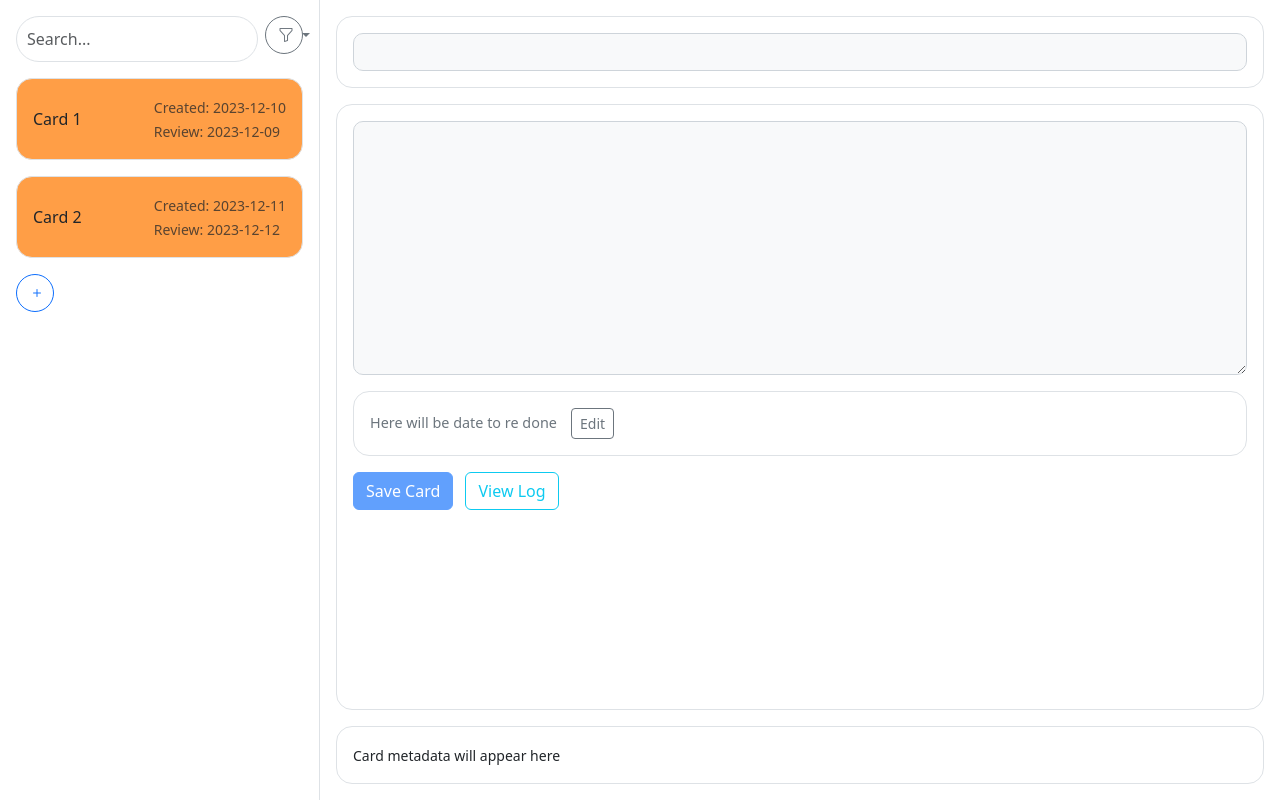
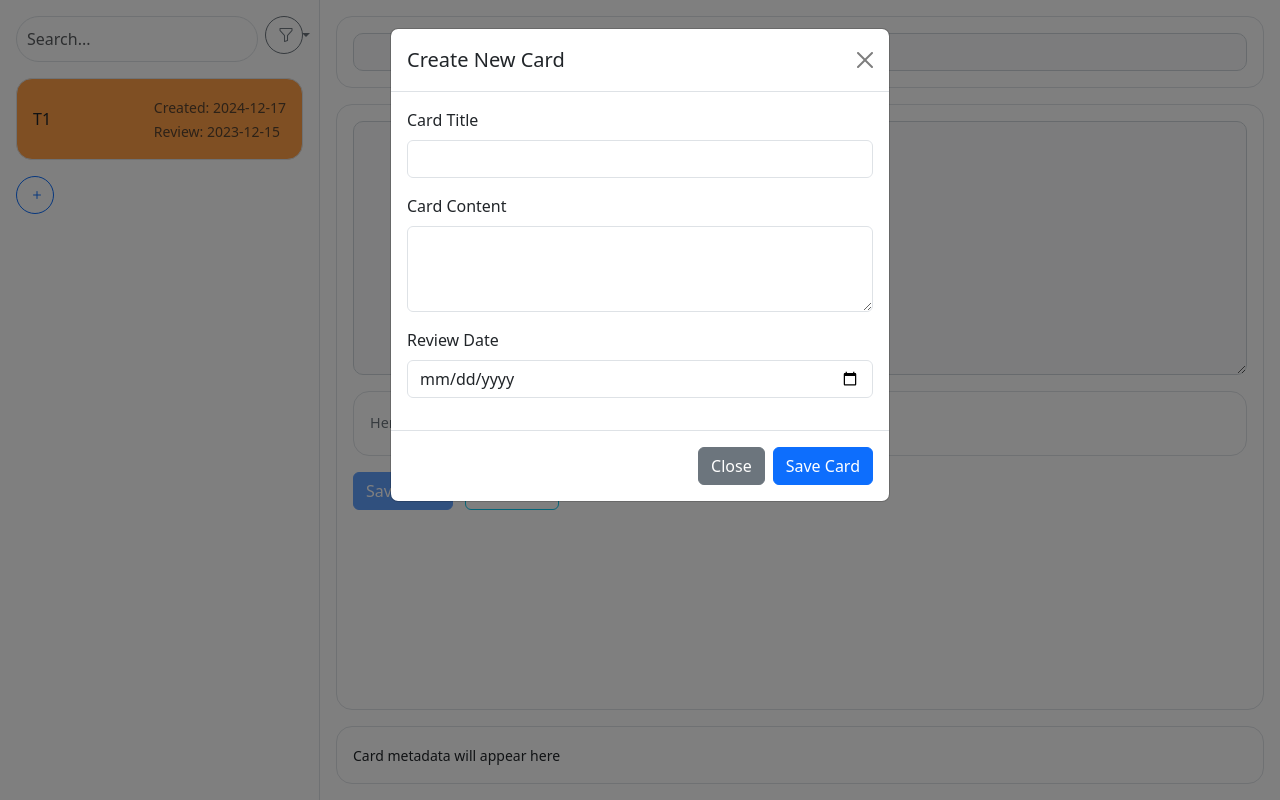
Before and after one commit to AlexBaurer/drtool, a FastAPI app: page / in a window 1280 px wide, after a click that opens the changed part. Run offline with FastAPI, Linux system fonts and the light colour scheme.

Commit message:
refactor all files

```diff
--- a/main.py
+++ b/main.py
@@ -1,21 +1,59 @@
-from fastapi import FastAPI, Request
+from fastapi import FastAPI, HTTPException, Request
+from pydantic import BaseModel
+from typing import List
+from fastapi.staticfiles import StaticFiles
+from fastapi.templating import Jinja2Templates
 from fastapi.responses import HTMLResponse
-from fastapi.templating import Jinja2Templates
-from fastapi.staticfiles import StaticFiles
-from datetime import date
+from datetime import date, datetime
 
 app = FastAPI()
 
-# Указываем папки для шаблонов и статических файлов
+
+
+app.mount("/static", StaticFiles(directory="static"), name="static")
+
+# Инициализация Jinja2
 templates = Jinja2Templates(directory="templates")
-app.mount("/static", StaticFiles(directory="static"), name="static")
+
+class NewCard(BaseModel):
+    title: str
+    content: str
+    date_review: str
+
+class Card(NewCard):
+    id: int
+    created_at: datetime
+    updated_at: datetime
+    author: str
+
+# Данные временно хранятся в памяти
+cards = [
+    Card(id=0, title="T1", content="c1", created_at=datetime.now(), updated_at=datetime.now(), date_review="2023-12-15", author="au1"),
+]
+
+@app.get("/api/cards", response_model=List[Card])
+async def get_cards():
+    return cards
+
+@app.post("/api/cards", response_model=Card)
+async def create_card(card: NewCard):
+    card = Card(title=card.title, content=card.content, date_review=card.date_review,
+         id=max(c.id for c in cards) + 1 if cards else 1, created_at=datetime.now(),
+         updated_at=datetime.now(), author='kek')
+    cards.append(card)
+    return card
+
+@app.put("/api/cards/{card_id}")
+async def update_card(card_id: int, updated_card: Card):
+    for idx, card in enumerate(cards):
+        if card.id == card_id:
+            cards[idx].title = updated_card.title
+            cards[idx].content = updated_card.content
+            cards[idx].date_review = updated_card.date_review
+            cards[idx].updated_at = datetime.now()
+            return updated_card
+    raise HTTPException(status_code=404, detail="Card not found")
 
 @app.get("/", response_class=HTMLResponse)
 async def read_root(request: Request):
-    # Данные для карточек
-    cards = [
-        {"id": 1, "title": "Card 1", "content": "Content for card 1", "createdAt": "2023-12-10", "reviewDate": "2023-12-09"},
-        {"id": 2, "title": "Card 2", "content": "Content for card 2", "createdAt": "2023-12-11", "reviewDate": "2023-12-12"}
-    ]
-    current_date = str(date.today())
-    return templates.TemplateResponse("index.html", {"request": request, "cards": cards, "current_date": current_date})
+    return templates.TemplateResponse("index.html", {"request": request})
--- a/static/js/app.js
+++ b/static/js/app.js
@@ -1,4 +1,4 @@
-document.addEventListener('DOMContentLoaded', function () {
+document.addEventListener('DOMContentLoaded', async function () {
     const cardList = document.getElementById('cardList');
     const searchInput = document.getElementById('searchInput');
     const editableCardTitle = document.getElementById('editableCardTitle');
@@ -6,134 +6,198 @@ document.addEventListener('DOMContentLoaded', function () {
     const saveCardButton = document.getElementById('saveCardButton');
     const viewLogButton = document.getElementById('viewLogButton');
     const cardMetadata = document.getElementById('cardMetadata');
-    const currentDate = "{{ current_date }}";  // Дата, переданная из FastAPI (через Jinja2)
+    const dateReviewField = document.getElementById('dateReview');
+    const saveNewCardButton = document.getElementById('saveNewCard');
+    const newCardTitleInput = document.getElementById('newCardTitle');
+    const newCardContentInput = document.getElementById('newCardContent');
+    const newCardReviewDate = document.getElementById("newCardReviewDate");
+    const editReviewDate = document.getElementById('editReviewDate');
 
-    const cards = JSON.parse(`{{ cards|tojson|safe }}`);  // Данные карточек, переданные из FastAPI (через Jinja2)
-    let cardLogs = [];
     let currentCard = null;
 
-    // Функция для отображения карточек в левой панели
-    function renderCards(filter = '') {
+    async function fetchCards() {
+        const response = await fetch('/api/cards');
+        if (!response.ok) {
+            alert('Failed to fetch cards.');
+            return [];
+        }
+        return await response.json();
+    }
+
+    async function saveCard(card) {
+        console.log('API responseSC:', await fetch('/api/cards').then(res => res.json()));
+        const response = await fetch(`/api/cards/${card.id}`, {
+            method: 'PUT',
+            headers: {
+                'Content-Type': 'application/json'
+            },
+            body: JSON.stringify(card)
+        });
+
+        if (!response.ok) {
+            alert('Failed to save card.');
+        }
+    }
+
+    async function createNewCard(title, content, dateReview) {
+        console.log('API responseCNC:', await fetch('/api/cards').then(res => res.json()));
+        const response = await fetch('/api/cards', {
+            method: 'POST',
+            headers: {
+                'Content-Type': 'application/json'
+            },
+            body: JSON.stringify({
+                title: title,
+                content: content,
+                date_review: dateReview
+            })
+        });
+
+        if (!response.ok) {
+            alert('Failed to create a new card.');
+            const error = await response.json();
+            console.error('Server error:', error);
+        }
+    }
+
+    async function renderCards(filter = '') {
+        const cards = await fetchCards();
+        console.log('API responseRC:', await fetch('/api/cards').then(res => res.json()));
+
         cardList.innerHTML = '';
         cards
             .filter(card => card.title.toLowerCase().includes(filter.toLowerCase()))
             .forEach(card => {
                 const cardElement = document.createElement('div');
-                cardElement.className = 'p-3 rounded-4 border card-item d-flex justify-content-between align-items-center ' +
-                                        (card.reviewDate < currentDate ? 'review-date-warning' : '');
+                const formattedDateObj = new Date(card.created_at);
+                const formattedDate = formattedDateObj.toISOString().split("T")[0];
+//                cardElement.textContent = `${card.title} (Created: ${card.created_at}, Review: ${card.date_review})`;
+                cardElement.className = `p-3 rounded-4 border card-item d-flex justify-content-between align-items-center
+                 ${new Date(card.date_review) < new Date() ? 'review-date-warning' : ''}`;
                 cardElement.dataset.cardId = card.id;
+
                 cardElement.innerHTML = `
-                    <div>${card.title}</div>
-                    <div class="text-muted">
-                        <small>Created: ${card.createdAt}</small><br>
-                        <small>Review: ${card.reviewDate || 'N/A'}</small>
-                    </div>
+                <div>${card.title}</div>
+                <div class="text-muted">
+                    <small>Created: ${formattedDate}</small><br>
+                    <small>Review: ${card.date_review || 'N/A'}</small>
+                </div>
                 `;
+
                 cardList.appendChild(cardElement);
+
+//                if (new Date(card.date_review) < new Date()) {
+//                    cardElement.classList.add('overdue');
+//                }
+
+                cardElement.addEventListener('click', () => selectCard(card));
             });
     }
 
-    // Обработчик клика по карточке в левой панели
-    cardList.addEventListener('click', function (e) {
-        if (e.target.classList.contains('card-item')) {
-            const cardId = parseInt(e.target.dataset.cardId);
-            currentCard = cards.find(card => card.id === cardId);
+    function selectCard(card) {
+        currentCard = card;
+        editableCardTitle.value = card.title;
+        editableCardContent.value = card.content;
+        dateReviewField.textContent = card.date_review;
+        editableCardTitle.disabled = false;
+        editableCardContent.disabled = false;
+        saveCardButton.disabled = false;
+        cardMetadata.textContent = `Created: ${card.created_at} | Last Updated: ${card.updated_at} | Author: ${card.author}`;
+    }
 
-            if (currentCard) {
-                editableCardTitle.value = currentCard.title;
-                editableCardContent.value = currentCard.content;
-                editableCardTitle.disabled = false;
-                editableCardContent.disabled = false;
-                saveCardButton.disabled = false;
+    saveCardButton.addEventListener('click', async function () {
+        if (currentCard) {
+            currentCard.title = editableCardTitle.value;
+            currentCard.content = editableCardContent.value;
+            currentCard.date_review = dateReviewField.textContent;
 
-                // Показать метаданные
-                cardMetadata.textContent = `Created: ${currentCard.createdAt} | Last Updated: ${currentCard.updatedAt} | Author: ${currentCard.author}`;
-            }
+            await saveCard(currentCard);
+            renderCards(searchInput.value);
         }
     });
 
-    // Сохранение изменений карточки
-    saveCardButton.addEventListener('click', function () {
-        if (currentCard) {
-            const oldTitle = currentCard.title;
-            const oldContent = currentCard.content;
+    saveNewCardButton.addEventListener('click', async function () {
+        const title = newCardTitleInput.value;
+        const content = newCardContentInput.value;
+        const dateReview = newCardReviewDate.value; // Default review date: today
 
-            currentCard.title = editableCardTitle.value;
-            currentCard.content = editableCardContent.value;
-            currentCard.updatedAt = new Date().toISOString().split('T')[0];
-
-            // Лог изменений
-            if (!currentCard.logs) {
-                currentCard.logs = [];
-            }
-
-            currentCard.logs.push({
-                timestamp: new Date().toISOString(),
-                action: 'Updated',
-                oldTitle: oldTitle,
-                newTitle: currentCard.title,
-                oldContent: oldContent,
-                newContent: currentCard.content
-            });
-
+        if (title && content) {
+            await createNewCard(title, content, dateReview);
             renderCards(searchInput.value);
-            alert('Card updated successfully!');
         }
     });
 
-    // Фильтрация карточек по тексту в поле поиска
-    searchInput.addEventListener('input', function() {
+    searchInput.addEventListener('input', function () {
         renderCards(searchInput.value);
     });
 
-    // Отображение логов изменений
-    viewLogButton.addEventListener('click', function () {
-        if (!currentCard || !currentCard.logs || currentCard.logs.length === 0) {
-            alert('No logs available for this card');
-        } else {
-            const logModalContent = currentCard.logs
-                .map(log => `
-                    <div class="p-2 border-bottom">
-                        <strong>Timestamp:</strong> ${log.timestamp}<br>
-                        <strong>Action:</strong> ${log.action}<br>
-                        <strong>Old Title:</strong> ${log.oldTitle || 'N/A'}<br>
-                        <strong>New Title:</strong> ${log.newTitle || 'N/A'}<br>
-                        <strong>Old Content:</strong> ${log.oldContent || 'N/A'}<br>
-                        <strong>New Content:</strong> ${log.newContent || 'N/A'}<br>
-                    </div>
-                `)
-                .join('');
-            alert(logModalContent);
+    editReviewDate.addEventListener('click', async function () {
+        if (!currentCard) {
+            alert('No card selected to edit.');
+            return;
         }
+
+        const newReviewDate = prompt('Enter a new review date (YYYY-MM-DD):', currentCard.reviewDate);
+        if (newReviewDate) {
+            // Проверяем формат даты
+            const isValidDate = /^\d{4}-\d{2}-\d{2}$/.test(newReviewDate);
+            if (!isValidDate) {
+                alert('Invalid date format. Please use YYYY-MM-DD.');
+                return;
+            }
+
+            const oldReviewDate = currentCard.reviewDate;
+            currentCard.reviewDate = newReviewDate;
+
+//            if (!currentCard.logs) {
+//                currentCard.logs = [];
+//            }
+//
+//            // Добавляем запись в лог о смене даты пересмотра
+//            currentCard.logs.push({
+//                timestamp: new Date().toISOString(),
+//                action: 'Review Date Updated',
+//                oldReviewDate: oldReviewDate,
+//                newReviewDate: currentCard.reviewDate
+//            });
+
+            // Обновляем отображение
+            document.getElementById('dateReview').textContent = `${currentCard.reviewDate}`;
+            currentCard.date_review = dateReviewField.textContent;
+            await saveCard(currentCard);
+            renderCards(searchInput.value);
+            alert('Review date updated successfully!');
+        }
+
     });
 
-    // Фильтрация карточек по просроченным
-    document.getElementById('filterOverdue').addEventListener('click', function() {
-        cards.sort((a, b) => {
-            const aIsOverdue = a.reviewDate < currentDate;
-            const bIsOverdue = b.reviewDate < currentDate;
-            return (aIsOverdue === bIsOverdue) ? 0 : aIsOverdue ? -1 : 1;
-        });
-        renderCards(searchInput.value);
-    });
-
-    // Фильтрация карточек по дате
-    document.getElementById('filterDate').addEventListener('click', function() {
-        cards.sort((a, b) => new Date(a.createdAt) - new Date(b.createdAt));
-        renderCards(searchInput.value);
-    });
-
-    // Фильтрация карточек по автору
-    document.getElementById('filterAuthor').addEventListener('click', function() {
-        cards.sort((a, b) => a.author.localeCompare(b.author));
-        renderCards(searchInput.value);
-    });
-
-    // Фильтрация карточек по алфавиту
-    document.getElementById('filterAlphabet').addEventListener('click', function() {
-        cards.sort((a, b) => a.title.localeCompare(b.title));
-        renderCards(searchInput.value);
-    });
+//    // Фильтрация карточек по просроченным
+//    document.getElementById('filterOverdue').addEventListener('click', function() {
+//        cards.sort((a, b) => {
+//            const aIsOverdue = a.reviewDate < currentDate;
+//            const bIsOverdue = b.reviewDate < currentDate;
+//            return (aIsOverdue === bIsOverdue) ? 0 : aIsOverdue ? -1 : 1;
+//        });
+//        renderCards(searchInput.value);
+//    });
+//
+//    // Фильтрация карточек по дате
+//    document.getElementById('filterDate').addEventListener('click', function() {
+//        cards.sort((a, b) => new Date(a.createdAt) - new Date(b.createdAt));
+//        renderCards(searchInput.value);
+//    });
+//
+//    // Фильтрация карточек по автору
+//    document.getElementById('filterAuthor').addEventListener('click', function() {
+//        cards.sort((a, b) => a.author.localeCompare(b.author));
+//        renderCards(searchInput.value);
+//    });
+//
+//    // Фильтрация карточек по алфавиту
+//    document.getElementById('filterAlphabet').addEventListener('click', function() {
+//        cards.sort((a, b) => a.title.localeCompare(b.title));
+//        renderCards(searchInput.value);
+//    });
 
     // Инициализация отображения карточек
     renderCards();
--- a/templates/index.html
+++ b/templates/index.html
@@ -33,7 +33,7 @@
                 <div class="d-flex flex-column gap-3 mb-3" id="cardList">
                     {% for card in cards %}
                     <div class="p-3 rounded-4 border card-item d-flex justify-content-between align-items-center
-                        {% if card.reviewDate < current_date %} review-date-warning {% endif %}"
+                        {% if card.date_review < current_date %} review-date-warning {% endif %}"
                         data-card-id="{{ card.id }}">
                         <div>{{ card.title }}</div>
                         <div class="text-muted">
@@ -56,7 +56,8 @@
                     <textarea id="editableCardContent" class="form-control mb-3" rows="10" disabled></textarea>
                     <div class="p-3 rounded-4 border">
                         <small id="dateReview">Here will be date to re done</small>
-                        <button class="btn btn-outline-secondary btn-sm" id="editReviewDate">Edit</button>
+                        <button class="btn btn-outline-secondary btn-sm" id="editReviewDate"
+                                aria-label="New Review Date" data-bs-toggle="modal" data-bs-target="#datePickerModal">Edit</button>
                     </div>
                     <button class="btn btn-primary mt-3" id="saveCardButton" disabled>Save Card</button>
                     <button class="btn btn-outline-info mt-3 ms-2" id="viewLogButton">View Log</button>
@@ -68,6 +69,74 @@
         </div>
     </div>
     </div>
+
+    <!-- New Card Modal -->
+    <div class="modal fade" id="newCardModal" tabindex="-1" aria-labelledby="newCardModalLabel" aria-hidden="true">
+        <div class="modal-dialog">
+            <div class="modal-content">
+                <div class="modal-header">
+                    <h5 class="modal-title" id="newCardModalLabel">Create New Card</h5>
+                    <button type="button" class="btn-close" data-bs-dismiss="modal" aria-label="Close"></button>
+                </div>
+                <div class="modal-body">
+                    <form id="newCardForm">
+                        <div class="mb-3">
+                            <label for="newCardTitle" class="form-label">Card Title</label>
+                            <input type="text" class="form-control" id="newCardTitle" required>
+                        </div>
+                        <div class="mb-3">
+                            <label for="newCardContent" class="form-label">Card Content</label>
+                            <textarea class="form-control" id="newCardContent" rows="3" required></textarea>
+                        </div>
+                        <div class="mb-3">
+                            <label for="newCardReviewDate" class="form-label">Review Date</label>
+                            <input type="date" class="form-control" id="newCardReviewDate" required>
+                        </div>
+
+                    </form>
+                </div>
+                <div class="modal-footer">
+                    <button type="button" class="btn btn-secondary" data-bs-dismiss="modal">Close</button>
+                    <button type="button" class="btn btn-primary" id="saveNewCard">Save Card</button>
+                </div>
+            </div>
+        </div>
+    </div>
+
+    <!-- Log Modal -->
+    <div class="modal fade" id="logModal" tabindex="-1" aria-labelledby="logModalLabel" aria-hidden="true">
+        <div class="modal-dialog modal-lg">
+            <div class="modal-content">
+                <div class="modal-header">
+                    <h5 class="modal-title" id="logModalLabel">Card Logs</h5>
+                    <button type="button" class="btn-close" data-bs-dismiss="modal" aria-label="Close"></button>
+                </div>
+                <div class="modal-body" id="logModalBody">
+                    <!-- Logs will be dynamically added here -->
+                </div>
+            </div>
+        </div>
+    </div>
+
+    <!-- Date Picker Modal -->
+    <div class="modal fade" id="datePickerModal" tabindex="-1" aria-labelledby="datePickerModalLabel" aria-hidden="true">
+        <div class="modal-dialog modal-dialog-centered">
+            <div class="modal-content">
+                <div class="modal-header">
+                    <h5 class="modal-title" id="datePickerModalLabel">Select Review Date</h5>
+                    <button type="button" class="btn-close" data-bs-dismiss="modal" aria-label="Close"></button>
+                </div>
+                <div class="modal-body">
+                    <input type="date" id="reviewDateInput" class="form-control">
+                </div>
+                <div class="modal-footer">
+                    <button type="button" class="btn btn-secondary" data-bs-dismiss="modal">Cancel</button>
+                    <button type="button" class="btn btn-primary" id="saveReviewDate">Save</button>
+                </div>
+            </div>
+        </div>
+    </div>
+
     <!-- Bootstrap JS -->
     <script src="https://cdn.jsdelivr.net/npm/bootstrap@5.3.0/dist/js/bootstrap.bundle.min.js"></script>
     <!-- Подключение JavaScript -->
```
